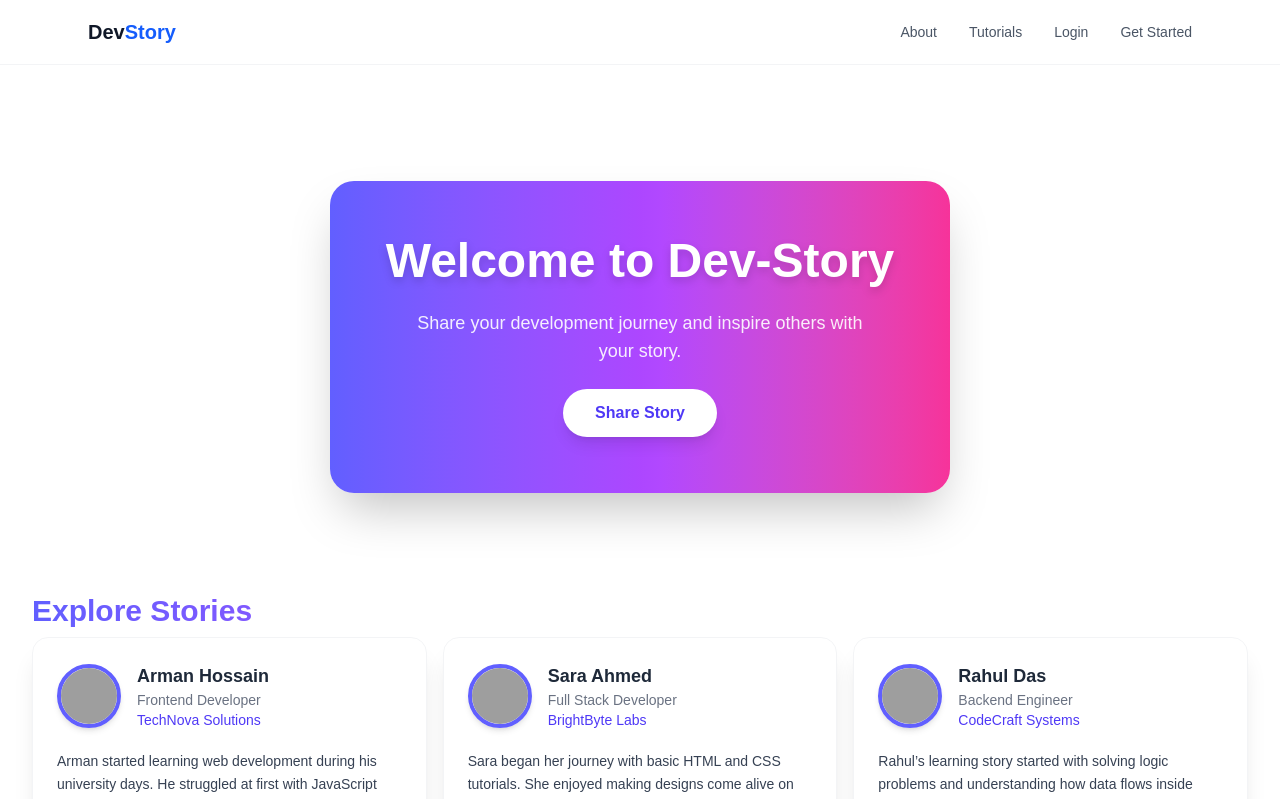
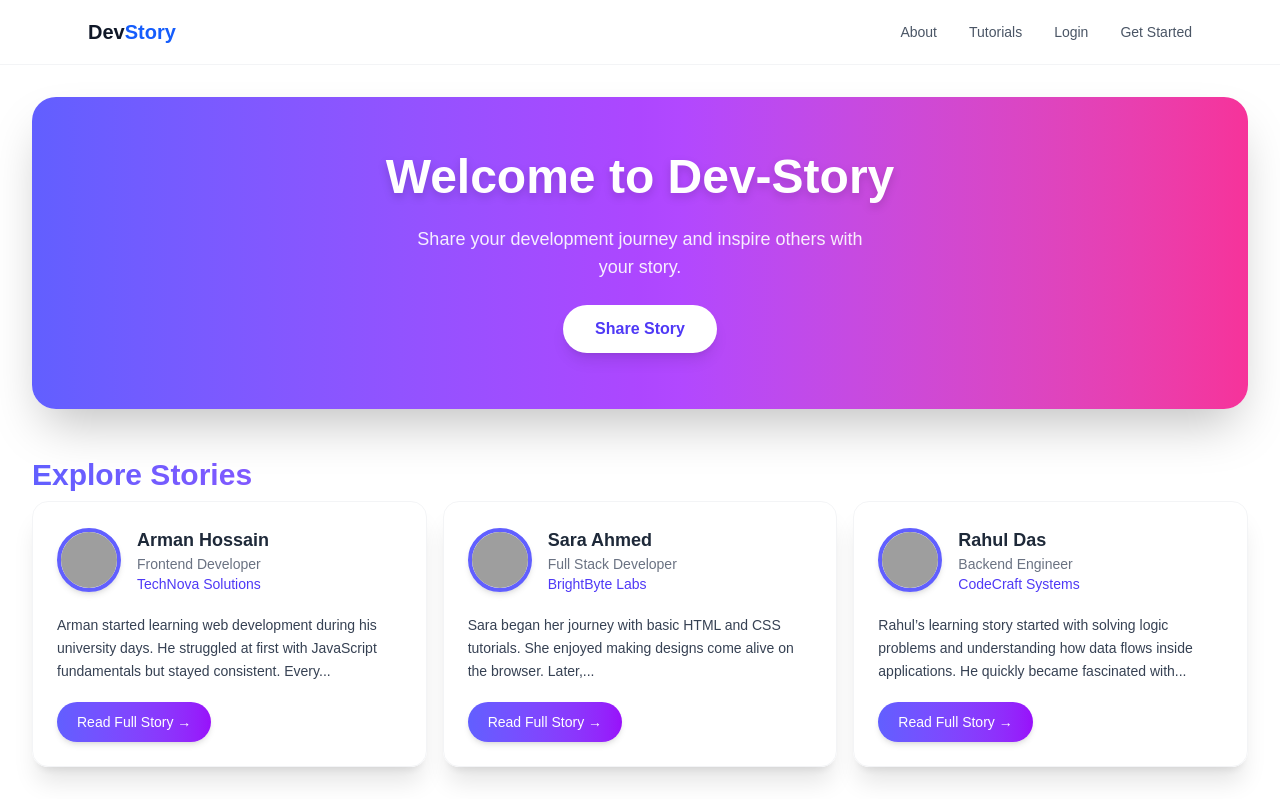
Before and after one commit to the-abed/next-first, a Next.js app: page / in a window 1280 px wide. Shown: the top 799 px of the page. Built offline with nearby package versions, Linux system fonts and the light colour scheme; grey boxes are pictures that could not be loaded.

Commit message:
update banner

```diff
--- a/src/components/Banner.jsx
+++ b/src/components/Banner.jsx
@@ -15,7 +15,7 @@
   };
 
   return (
-    <div className="flex justify-center items-center min-h-[60vh] px-4">
+    <div className=" justify-center items-center mb-8 px-4">
       {/* Banner with share story button */}
       <div className="bg-gradient-to-r from-indigo-500 via-purple-500 to-pink-500 flex flex-col justify-center items-center gap-6 p-14 rounded-3xl shadow-2xl text-center">
 
```
